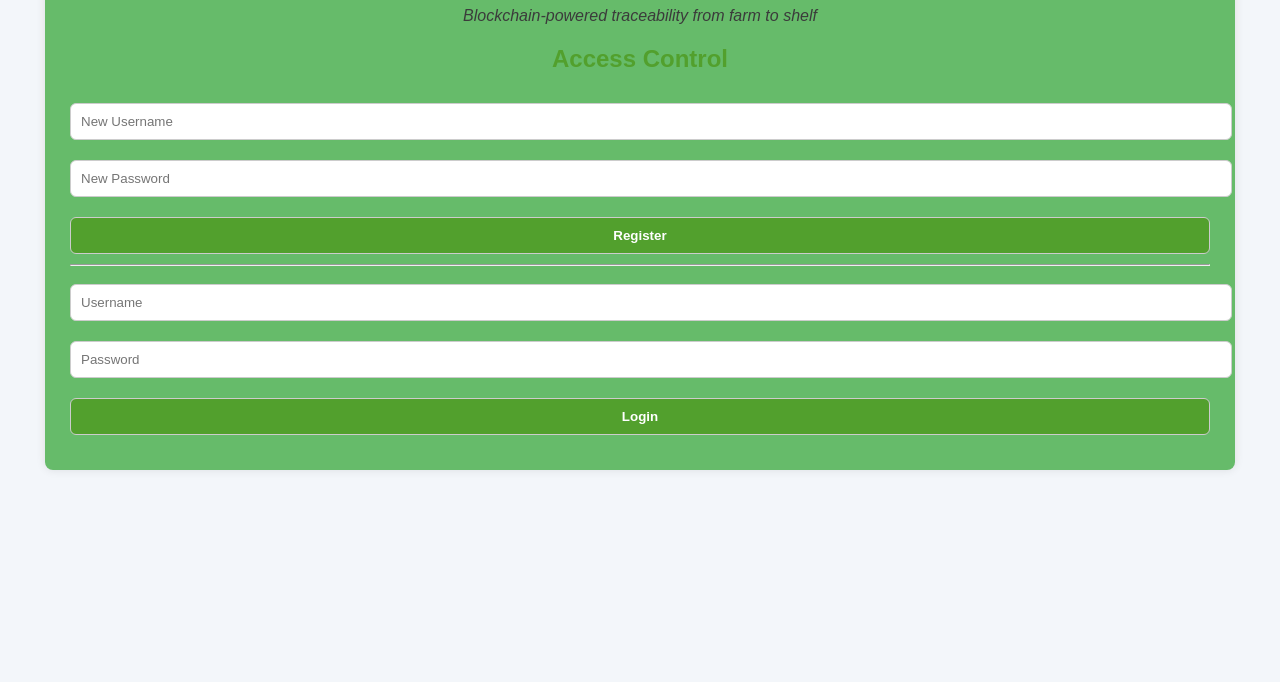
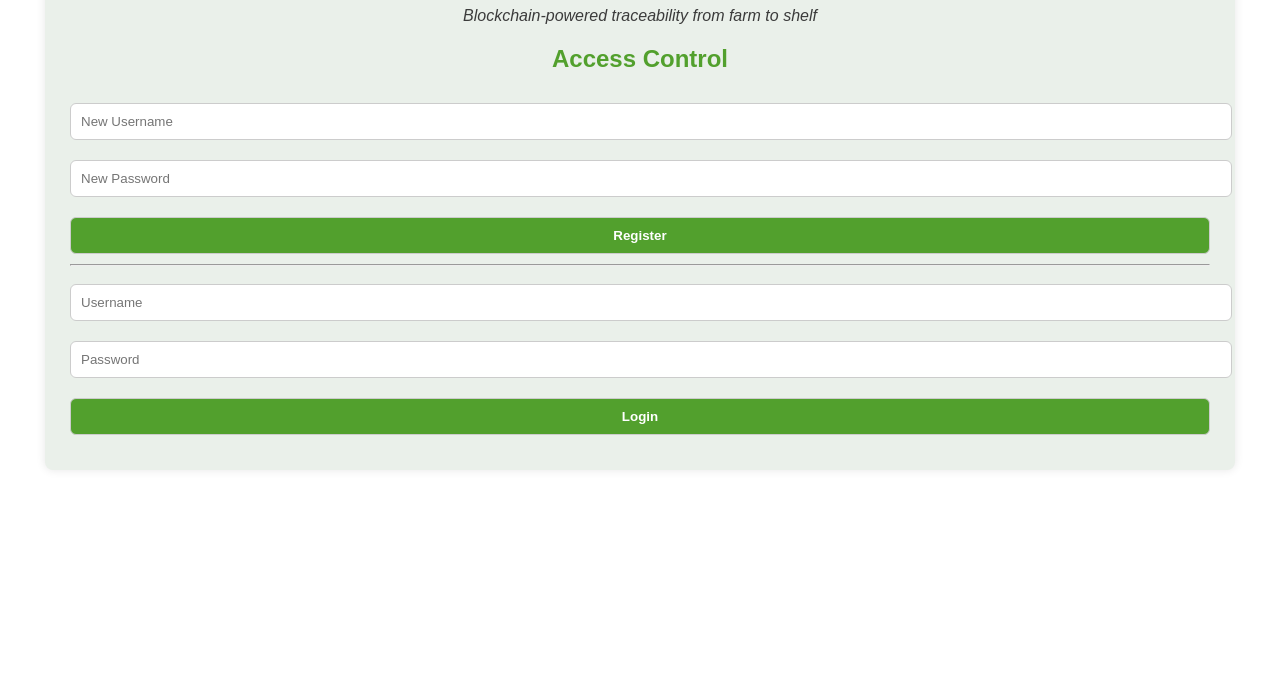
Before and after one commit to Thalentgutshwa/Group-5-Blockchain, a plain HTML site: page index.html in a window 1280 px wide. Shown: the part 118-800 px from the top of the page. Drawn offline with Linux system fonts and the light colour scheme.

Commit message:
Update styles.css

```diff
--- a/styles.css
+++ b/styles.css
@@ -1,7 +1,7 @@
 /* General body styles */
 body {
   font-family: Arial, sans-serif;
-  background-color: #f3f6fa;
+  background-color: white;
  margin: 0;
  padding: 0;
 }
@@ -112,7 +112,7 @@ padding: 20px;
 .container {
   max-width: 700px;
   padding: 25px;
- background-color: #c8e6c9; /* Slightly darker green for medium screens */
+ background-color: #eaf0ea; /* Slightly darker green for medium screens */
 }
 }
 
@@ -120,7 +120,7 @@ padding: 20px;
 @media (min-width: 768px) { /* Styles for screen widths 768px and above */
 .container {
   max-width: 720px;
- background-color: #a5d6a7; /* Another shade of green for tablets */
+ background-color: #eaf0ea; /* Another shade of green for tablets */
 }
 .featured-product {
   flex-direction: row;
@@ -130,7 +130,7 @@ padding: 20px;
 @media (min-width: 992px) { /* Styles for screen widths 992px and above */
 .container {
   max-width: 960px;
- background-color: #81c784; /* Green shade for large desktops */
+ background-color: #eaf0ea; /* Green shade for large desktops */
 }
 .featured-product {
   flex-direction: row;
@@ -145,7 +145,7 @@ padding: 20px;
 @media (min-width: 1200px) { /* Styles for screen widths 1200px and up */
 .container {
   max-width: 1140px;
- background-color: #66bb6a; /* Darker green for extra large desktops */
+ background-color: #eaf0ea; /* Darker green for extra large desktops */
 }
 .featured-product {
   flex-direction: row;
```
